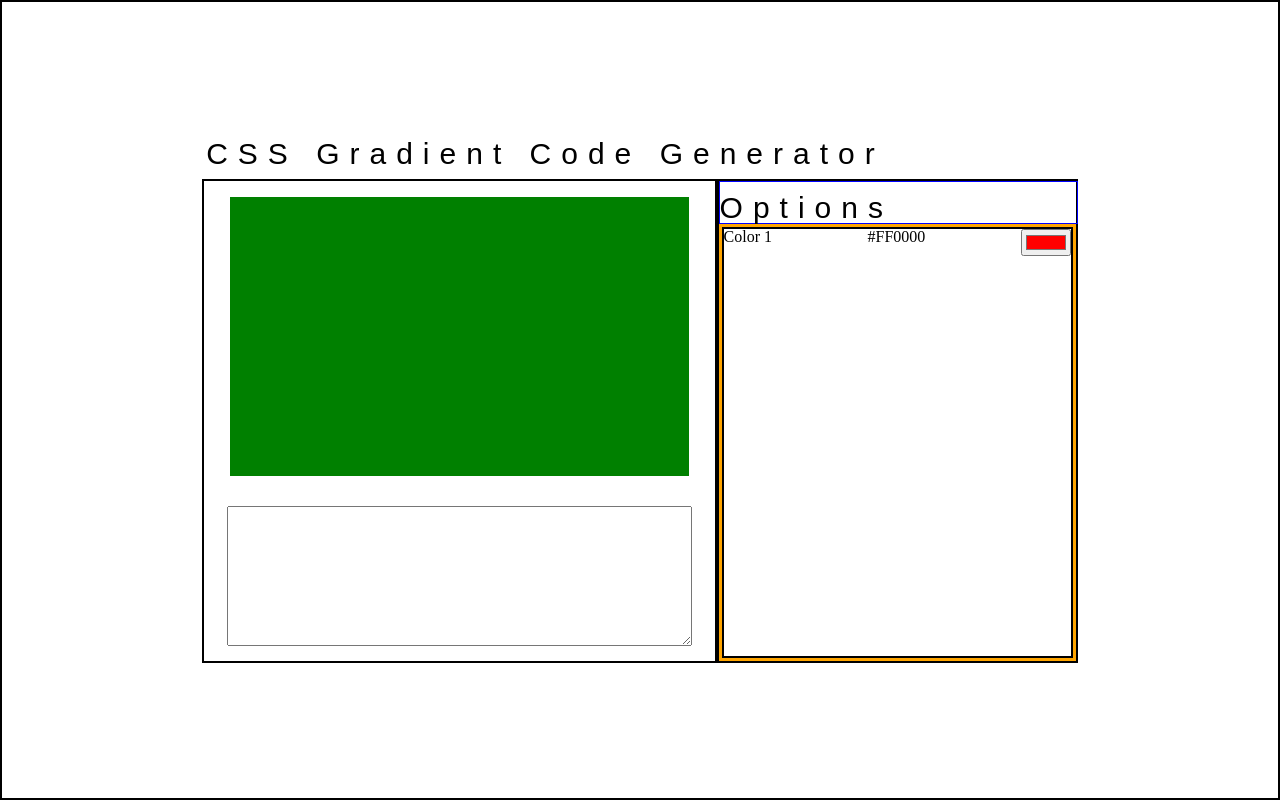
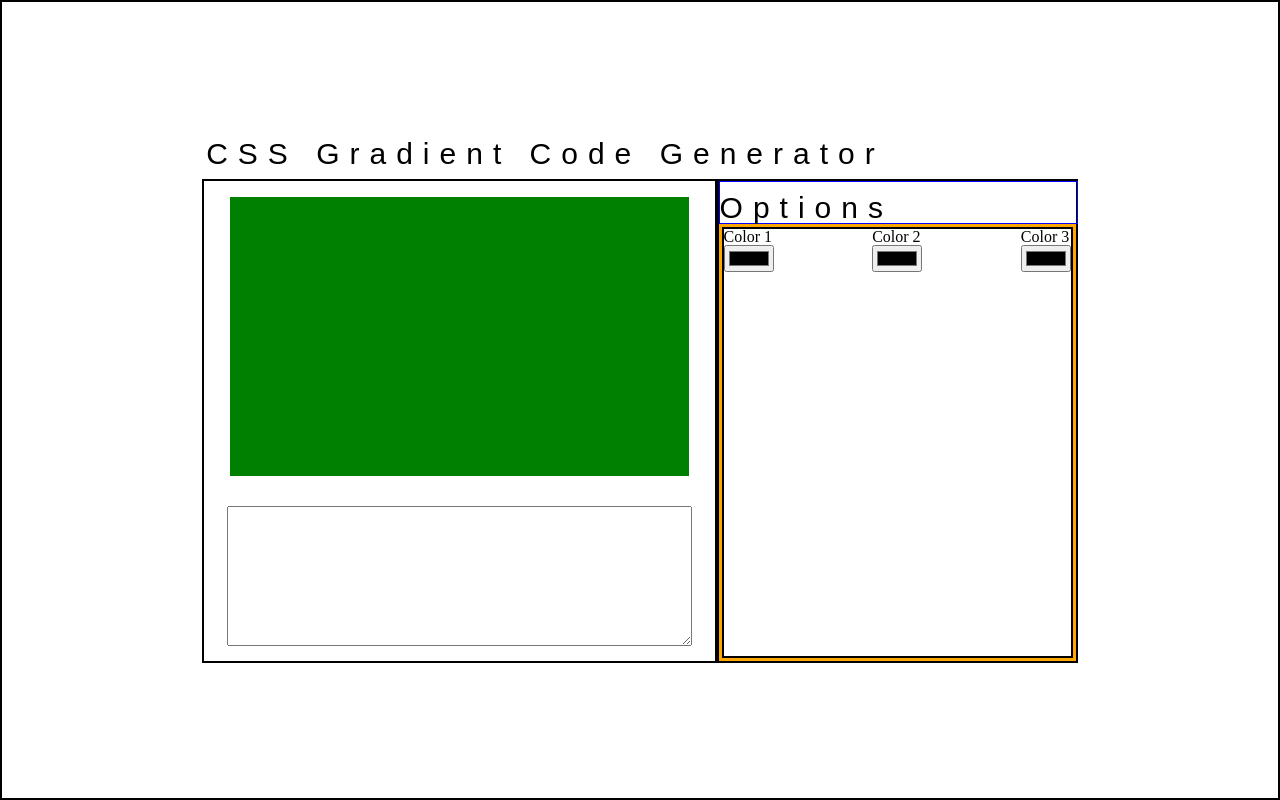
Before and after one commit to zacharybaca/css-gradient-tool, a React (Vite) app: page / in a window 1280 px wide. Built offline with nearby package versions, Linux system fonts and the light colour scheme; a web font is replaced by a local one.

Commit message:
Update Options.jsx

```diff
--- a/src/components/Options/Options.jsx
+++ b/src/components/Options/Options.jsx
@@ -11,9 +11,21 @@ export default function Options(props) {
 
             <div id="color-info-container">
                 <div id="color-options-container">
-                    <h4>Color 1</h4>
-                    <h4>{props.color}</h4>
-                    <input type="color" name="color1" value={props.color} onChange={props.handleChange}/>
+                    <div id="color-one">
+                        <h4>Color 1</h4>
+                        <h4>{props.color.color1}</h4>
+                        <input type="color" name="color1" value={props.color1} onChange={props.handleChange}/>
+                    </div>
+                   <div id="color-two">
+                        <h4>Color 2</h4>
+                        <h4>{props.color.color2}</h4>
+                        <input type="color" name="color2" value={props.color2} onChange={props.handleChange} />
+                   </div>
+                   <div id="color-three">
+                        <h4>Color 3</h4>
+                        <h4>{props.color.color3}</h4>
+                        <input type="color" name="color3" value={props.color3} onChange={props.handleChange} />
+                   </div>
                 </div>
             </div>
         </div>
```
